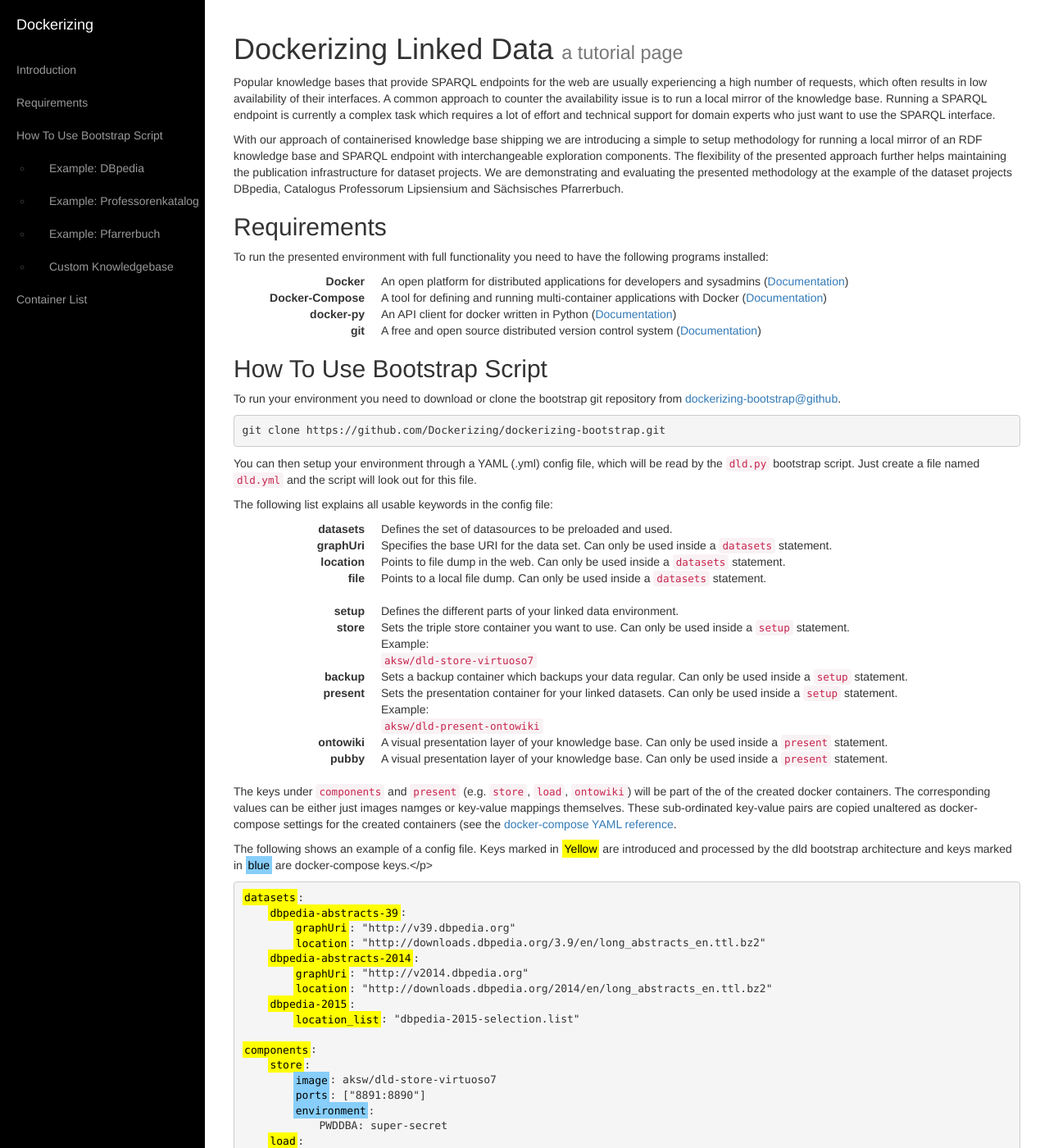
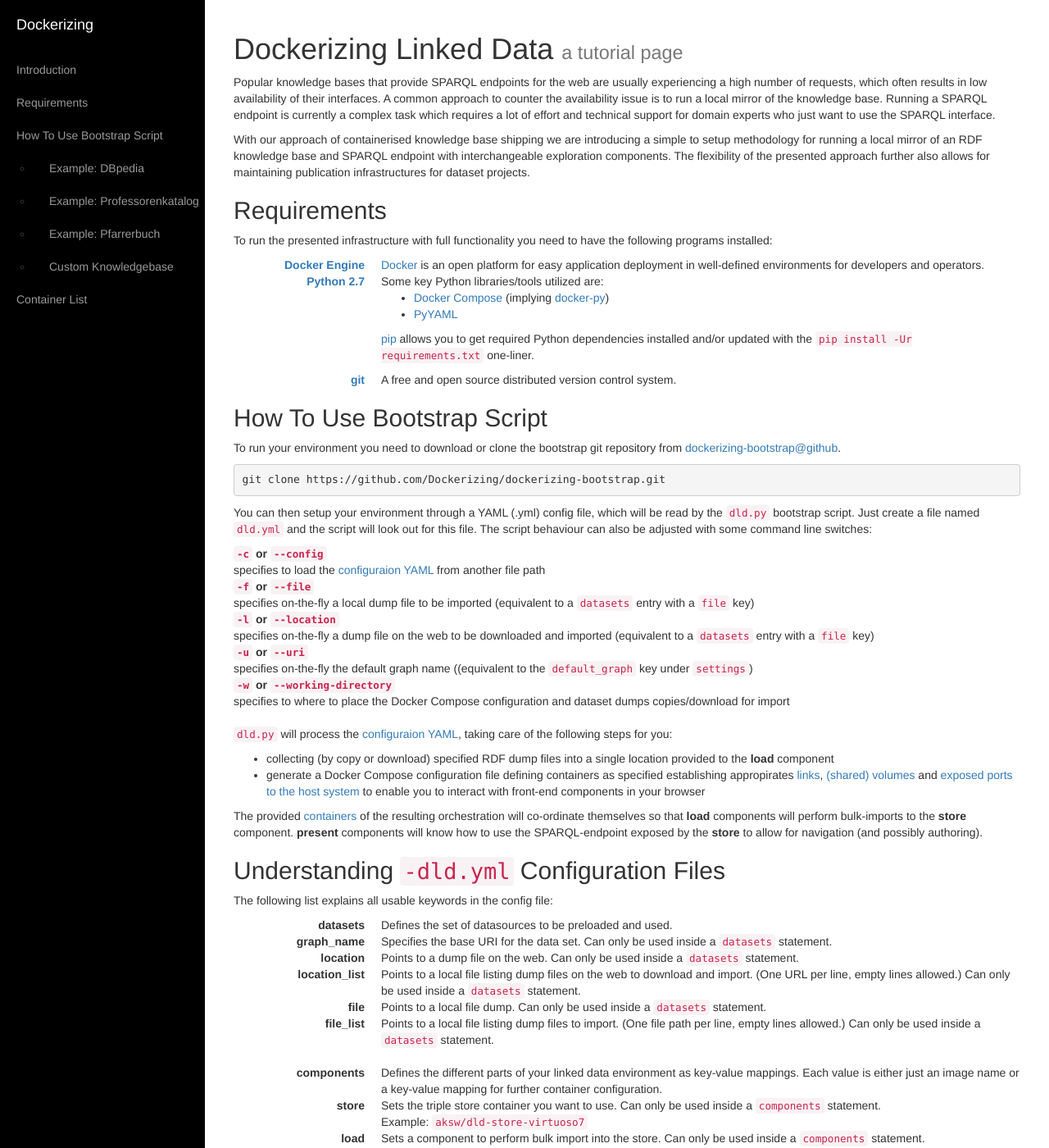
Before and after one commit to Dockerizing/dockerizing.github.io, a Jekyll site: the page built from index.md, in a window 1280 px wide and 1400 px high. Shown: the whole window at 82% size. Built offline with Jekyll 4.4.1, drawn with Linux system fonts in a browser that asks for light colours; nearby versions of some CDN libraries; some of the changed text lies outside the part shown.

Commit message:
updated and extended explanations, added Gemfile for gh-pages

```diff
--- /dev/null
+++ b/Gemfile
@@ -0,0 +1,2 @@
+source 'https://rubygems.org'
+gem 'github-pages'
--- a/index.md
+++ b/index.md
@@ -10,32 +10,27 @@ Popular knowledge bases that provide SPARQL endpoints for the web are usually ex
 A common approach to counter the availability issue is to run a local mirror of the knowledge base. Running a SPARQL endpoint is currently a complex task which requires a lot of effort and technical support for domain experts who just want to use the SPARQL interface.
 
 With our approach of containerised knowledge base shipping we are introducing a simple to setup methodology for running a local mirror of an RDF knowledge base and SPARQL endpoint with interchangeable exploration components.
-The flexibility of the presented approach further helps maintaining the publication infrastructure for dataset projects.
-We are demonstrating and evaluating the presented methodology at the example of the dataset projects DBpedia, Catalogus Professorum Lipsiensium and Sächsisches Pfarrerbuch.
+The flexibility of the presented approach further also allows for maintaining publication infrastructures for dataset projects.
 
 
 ## Requirements
 
-To run the presented environment with full functionality you need to have the following programs installed:
+To run the presented infrastructure with full functionality you need to have the following programs installed:
 
-<dl class="dl-horizontal">
-    <di>
-        <dt>Docker</dt>
-        <dd>An open platform for distributed applications for developers and sysadmins (<a href="https://docs.docker.com">Documentation</a>)</dd>
-    </di>
-    <di>
-        <dt>Docker-Compose</dt>
-        <dd>A tool for defining and running multi-container applications with Docker (<a href="https://docs.docker.com/compose/install/">Documentation</a>)</dd>
-    </di>
-    <di>
-        <dt>docker-py</dt>
-        <dd>An API client for docker written in Python (<a href="https://docker-py.readthedocs.org/en/latest/">Documentation</a>)</dd>
-    </di>
-    <di>
-        <dt>git</dt>
-        <dd>A free and open source distributed version control system (<a href="https://git-scm.com/doc">Documentation</a>)</dd>
-    </di>
-</dl>
+{:.dl-horizontal}
+[Docker Engine](http://docs.docker.com/installation/)
+: [Docker](https://docs.docker.com) is an open platform for easy application deployment in well-defined environments for developers and operators.
+
+[Python 2.7](https://wiki.python.org/moin/BeginnersGuide/Download)
+: Some key Python libraries/tools utilized are:
+
+    * [Docker Compose](https://docs.docker.com/compose/) (implying [docker-py](https://github.com/docker/docker-py/))
+    * [PyYAML](http://pyyaml.org/wiki/PyYAML)
+
+    [pip](https://pip.pypa.io/en/latest/installing.html) allows you to get required Python dependencies installed and/or updated with the `pip install -Ur requirements.txt` one-liner.
+
+[git](https://git-scm.com/book/en/v2/Getting-Started-Installing-Git)
+: A free and open source distributed version control system.
 
 <a id="bootstrap"></a>
 
@@ -46,7 +41,34 @@ To run your environment you need to download or clone the bootstrap git reposito
     git clone https://github.com/Dockerizing/dockerizing-bootstrap.git
 
 You can then setup your environment through a YAML (.yml) config file, which will be read by the `dld.py` bootstrap script.
-Just create a file named `dld.yml` and the script will look out for this file.
+Just create a file named `dld.yml` and the script will look out for this file. The script behaviour can also be adjusted with
+some command line switches:
+
+`-c` or `--config`
+: specifies to load the [configuraion YAML](#config) from another file path
+
+`-f` or `--file`
+: specifies on-the-fly a local dump file to be imported (equivalent to a `datasets` entry with a `file` key)
+
+`-l` or `--location`
+: specifies on-the-fly a dump file on the web to be downloaded and imported (equivalent to a `datasets` entry with a `file` key)
+
+`-u` or `--uri`
+: specifies on-the-fly the default graph name ((equivalent to the `default_graph` key under `settings`)
+
+`-w` or `--working-directory`
+: specifies to where to place the Docker Compose configuration and dataset dumps copies/download for import
+
+`dld.py` will process the [configuraion YAML](#config), taking care of the following steps for you:
+
+  * collecting (by copy or download) specified RDF dump files into a single location provided to the **load** component
+  * generate a Docker Compose configuration file defining containers as specified establishing appropirates [links](http://docs.docker.com/userguide/dockerlinks/), [(shared) volumes](http://docs.docker.com/userguide/dockervolumes/) and [exposed ports to the host system](http://docs.docker.com/userguide/usingdocker/#viewing-our-web-application-container) to enable you to interact with front-end components in your browser
+
+The provided [containers](#containers) of the resulting orchestration will co-ordinate themselves so that **load** components will perform bulk-imports to the **store** component. **present** components will know how to use the SPARQL-endpoint exposed by the **store** to allow for navigation (and possibly authoring).
+
+<a id="config"></a>
+
+## Understanding `-dld.yml` Configuration Files
 
 The following list explains all usable keywords in the config file:
 
@@ -56,41 +78,47 @@ The following list explains all usable keywords in the config file:
         <dd>Defines the set of datasources to be preloaded and used.</dd>
     </di>
     <di>
-        <dt>graphUri</dt>
+        <dt>graph_name</dt>
         <dd>Specifies the base URI for the data set. Can only be used inside a <code>datasets</code> statement.</dd>
     </di>
     <di>
         <dt>location</dt>
-        <dd>Points to file dump in the web. Can only be used inside a <code>datasets</code> statement.</dd>
+        <dd>Points to a dump file on the web. Can only be used inside a <code>datasets</code> statement.</dd>
+    </di>
+    <di>
+        <dt>location_list</dt>
+        <dd>Points to a local file listing dump files on the web to download and import. (One URL per line, empty lines allowed.) Can only be used inside a <code>datasets</code> statement.</dd>
     </di>
     <di>
         <dt>file</dt>
         <dd>Points to a local file dump. Can only be used inside a <code>datasets</code> statement.</dd>
     </di>
+    <di>
+        <dt>file_list</dt>
+        <dd>Points to a local file listing dump files to import. (One file path per line, empty lines allowed.) Can only be used inside a <code>datasets</code> statement.</dd>
+    </di>
 </dl>
 
 <dl class="dl-horizontal">
     <di>
-        <dt>setup</dt>
-        <dd>Defines the different parts of your linked data environment.</dd>
+        <dt>components</dt>
+        <dd>Defines the different parts of your linked data environment as key-value mappings. Each value is either just an image name or a key-value mapping for further container configuration.</dd>
     </di>
     <di>
         <dt>store</dt>
-        <dd>Sets the triple store container you want to use. Can only be used inside a <code>setup</code> statement.
+        <dd>Sets the triple store container you want to use. Can only be used inside a <code>components</code> statement.
             <br />
-            Example: <br />
-            <code>aksw/dld-store-virtuoso7</code>
+            Example: <code>aksw/dld-store-virtuoso7</code>
         </dd>
     </di>
     <di>
-        <dt>backup</dt>
-        <dd>Sets a backup container which backups your data regular. Can only be used inside a <code>setup</code> statement.</dd>
+        <dt>load</dt>
+        <dd>Sets a component to perform bulk import into the store. Can only be used inside a <code>components</code> statement.</dd>
     </di>
     <di>
         <dt>present</dt>
-        <dd>Sets the presentation container for your linked datasets. Can only be used inside a <code>setup</code> statement.<br />
-            Example:<br />
-            <code>aksw/dld-present-ontowiki</code>
+        <dd>Collection of presentation components for your linked datasets. Either just an image name or a key-value mapping for further container configuration. Can only be used inside a <code>components</code> statement.<br />
+            Example: <code>aksw/dld-present-ontowiki</code>
         </dd>
     </di>
     <di>
@@ -103,17 +131,19 @@ The following list explains all usable keywords in the config file:
     </di>
 </dl>
 
-The keys under `components` and `present` (e.g. `store`, `load`, `ontowiki`) will be part of the of the created docker containers. The corresponding values can be either just images namges or key-value mappings themselves. These sub-ordinated key-value pairs are copied unaltered as docker-compose settings for the created containers (see the [docker-compose YAML reference](https://docs.docker.com/compose/yml/).
+The keys under `components` and `present` (e.g. `store`, `load`, `ontowiki`) will be part of the of the created docker containers. The corresponding values can be either just images namges or key-value mappings themselves. These sub-ordinated key-value pairs are copied unaltered as docker-compose settings for the created containers (see the [docker-compose YAML reference](https://docs.docker.com/compose/yml/)).
 
-The following shows an example of a config file. Keys marked in <mark class="yellow">Yellow</mark> are introduced and processed by the dld bootstrap architecture and keys marked in <mark class="blue">blue</mark> are docker-compose keys.</p>
+
+
+The following shows an example of a config file. Keys marked in <mark class="yellow">Yellow</mark> are introduced and processed by the dld bootstrap architecture and keys marked in <mark class="blue">blue</mark> are docker-compose keys.
 
 <pre>
 <mark class="yellow">datasets</mark>:
     <mark class="yellow">dbpedia-abstracts-39</mark>:
-        <mark class="yellow">graphUri</mark>: "http://v39.dbpedia.org"
+        <mark class="yellow">graph_name</mark>: "http://v39.dbpedia.org"
         <mark class="yellow">location</mark>: "http://downloads.dbpedia.org/3.9/en/long_abstracts_en.ttl.bz2"
     <mark class="yellow">dbpedia-abstracts-2014</mark>:
-        <mark class="yellow">graphUri</mark>: "http://v2014.dbpedia.org"
+        <mark class="yellow">graph_name</mark>: "http://v2014.dbpedia.org"
         <mark class="yellow">location</mark>: "http://downloads.dbpedia.org/2014/en/long_abstracts_en.ttl.bz2"
     <mark class="yellow">dbpedia-2015</mark>:
         <mark class="yellow">location_list</mark>: "dbpedia-2015-selection.list"
@@ -124,8 +154,7 @@ The following shows an example of a config file. Keys marked in <mark class="yel
         <mark class="blue">ports</mark>: ["8891:8890"]
         <mark class="blue">environment</mark>:
             PWDDBA: super-secret
-    <mark class="yellow">load</mark>:
-        <mark class="blue">image</mark>: aksw/dld-load-virtuosoload
+    <mark class="yellow">load</mark>: aksw/dld-load-virtuosoload
     <mark class="yellow">present</mark>:
         <mark class="yellow">ontowiki</mark>:
             <mark class="blue">image</mark>: aksw/dld-present-ontowiki
@@ -135,7 +164,7 @@ The following shows an example of a config file. Keys marked in <mark class="yel
     <mark class="yellow">default_graph</mark>: "http://dbpedia.org"
 </pre>
 
-<a id="container-list"></a>
+<a id="containers"></a>
 
 ## List of Containers usable for the linked data environment
 
```
Also changed, not shown: Gemfile.lock (added).
